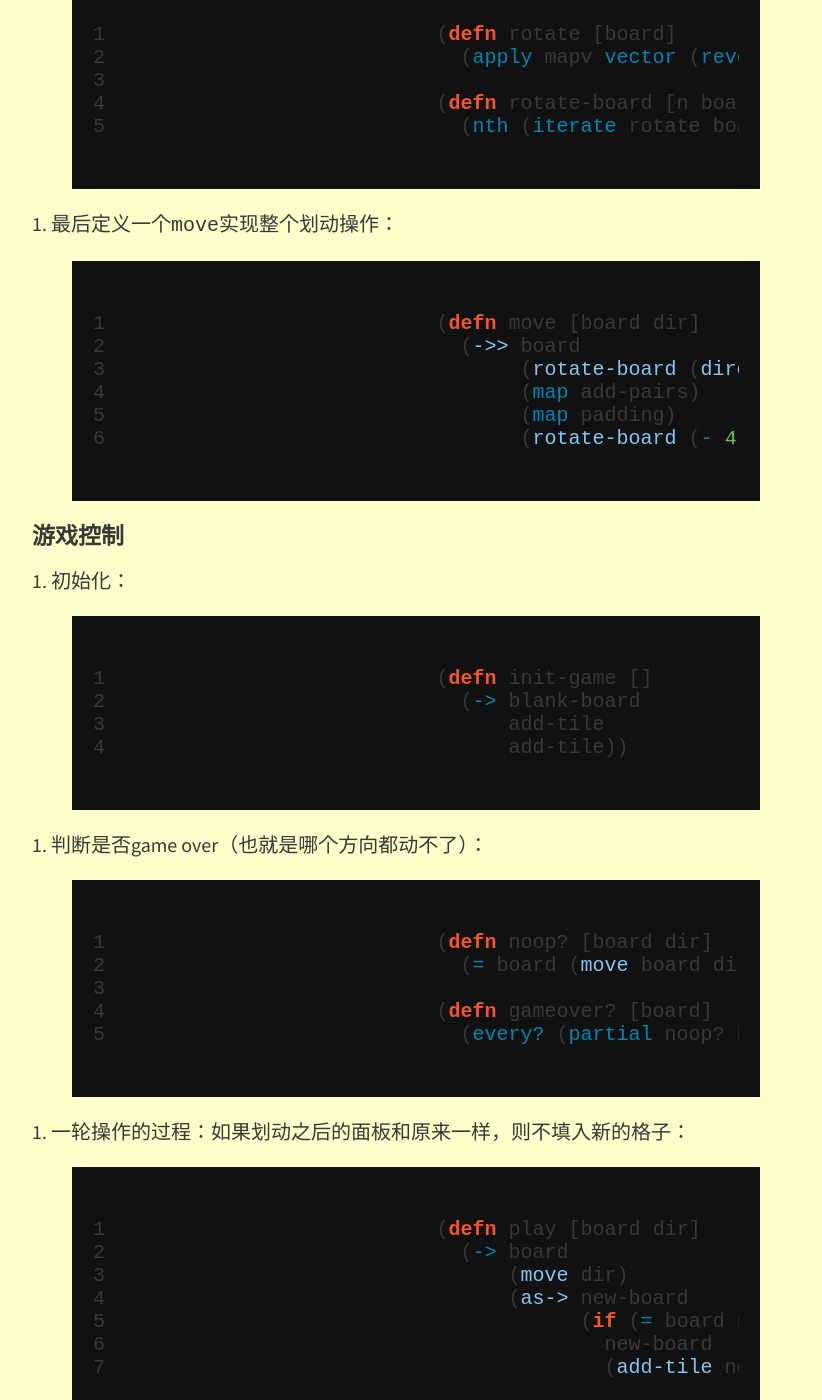
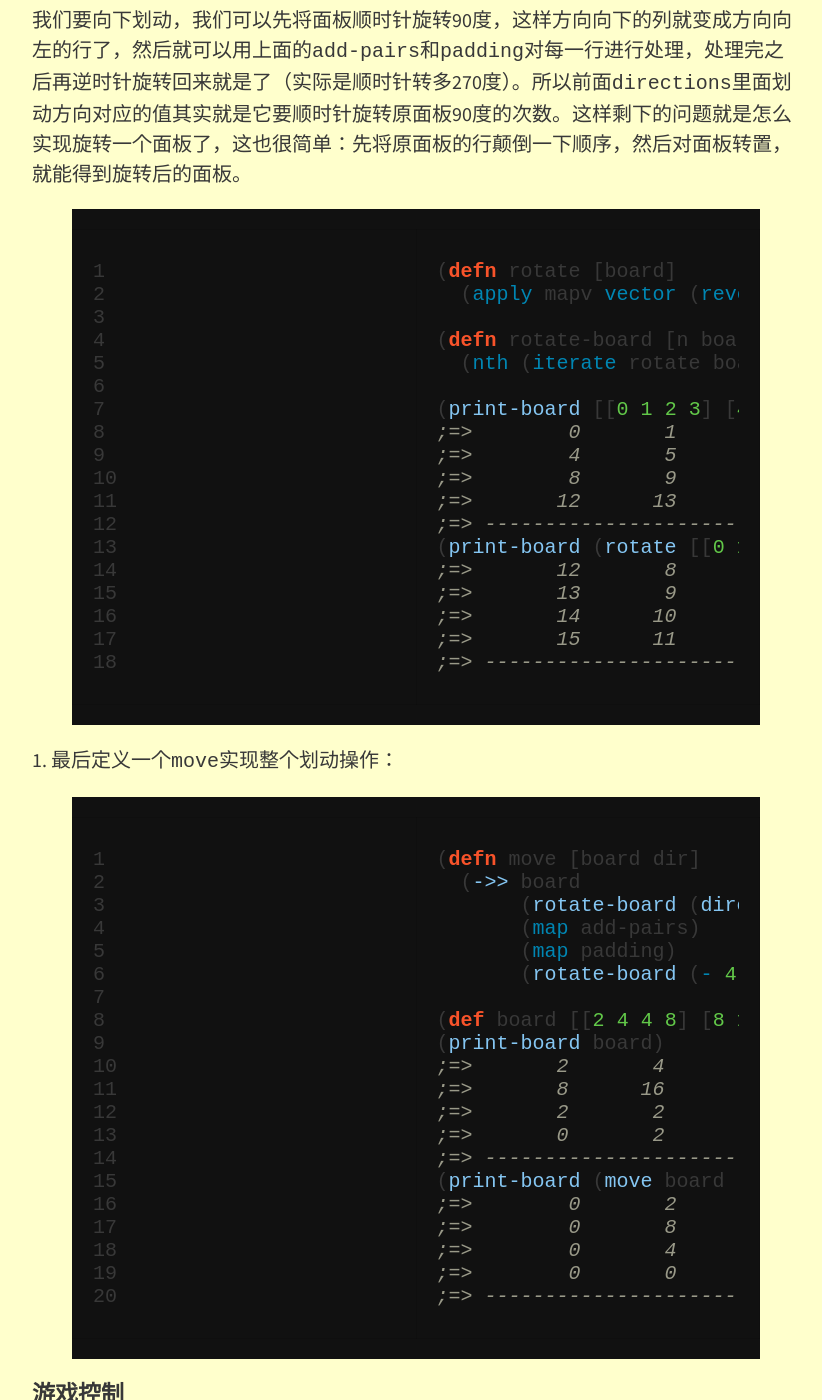
Before and after one commit to ChuitoChan/ChuitoChan.github.io, a Jekyll site: the page built from _posts/2015-08-10-2048-in-clojure.md, in a window 1280 px wide and 1400 px high, scrolled down 3054 px. Shown: the whole window, without its empty margins (224-1046 px from the left). Built offline with Jekyll 4.4.1, drawn with Linux system fonts in a browser that asks for light colours; nearby versions of some CDN libraries; some of the changed text lies outside the part shown.

Commit message:
Update 2015-08-10-2048-in-clojure.md

```diff
--- a/_posts/2015-08-10-2048-in-clojure.md
+++ b/_posts/2015-08-10-2048-in-clojure.md
@@ -4,9 +4,10 @@
 feature-img: "img/sample_feature_img_2.png"
 ---
 
-上一篇博文好像水过头了，这次得来点认真的了——用`Clojure`写个`2048`小游戏。由于可是用`Clojure`写的哦，相对于其他语言的各种`for`、`while`，可能会有点不同哦！
+上一篇博文好像水过头了，这次得来点认真的了——用`Clojure`写个[2048](http://gabrielecirulli.github.io/2048/)小游戏。由于是用`Clojure`写的哦，相对于其他语言的各种`for`、`while`，可能会有点不同哦！
 
 不多说废话，开始吧~~~~~~~~~~~~~~~~~~~
+<br>
 <br>
 首先用`vector`定义一个空面板（用0表示空格子）：
 {% highlight clojure linenos %}
@@ -32,6 +33,9 @@
         y (range 4)
         :when (zero? (get-in board [x y]))]
     [x y]))
+
+(blanks [[2 4 4 8] [8 16 0 8] [2 2 4 2] [0 2 4 4]])
+;=> ([1 2] [3 0])
 {% endhighlight clojure %}
 
 2. 随机给一个空格子填入2或4（概率分别为P(2)=0.9，P(4)=0.1）:
@@ -52,8 +56,14 @@
       (println))
     (println "--------------------------------")
     board))
+
 (print-board (add-tile blank-board))
-;=>
+;=>        0       0       0       0
+;=>        0       0       0       0
+;=>        0       2       0       0
+;=>        0       0       0       0
+;=> --------------------------------
+;=> [[0 0 0 0] [0 0 0 0] [0 2 0 0] [0 0 0 0]]
 {% endhighlight clojure %}
 
 
@@ -85,6 +95,19 @@
 
 (defn rotate-board [n board]
   (nth (iterate rotate board) n))
+
+(print-board [[0 1 2 3] [4 5 6 7] [8 9 10 11] [12 13 14 15]])
+;=>        0       1       2       3
+;=>        4       5       6       7
+;=>        8       9      10      11
+;=>       12      13      14      15
+;=> --------------------------------
+(print-board (rotate [[0 1 2 3] [4 5 6 7] [8 9 10 11] [12 13 14 15]]))
+;=>       12       8       4       0
+;=>       13       9       5       1
+;=>       14      10       6       2
+;=>       15      11       7       3
+;=> --------------------------------
 {% endhighlight clojure %}
 
 
@@ -96,6 +119,20 @@
        (map add-pairs)
        (map padding)
        (rotate-board (- 4 (directions dir)))))
+
+(def board [[2 4 4 8] [8 16 0 8] [2 2 4 2] [0 2 4 4]])
+(print-board board)
+;=>       2       4       4       8
+;=>       8      16       0       8
+;=>       2       2       4       2
+;=>       0       2       4       4
+;=> --------------------------------
+(print-board (move board :right))
+;=>        0       2       8       8
+;=>        0       8      16       8
+;=>        0       4       4       2
+;=>        0       0       2       8
+;=> --------------------------------
 {% endhighlight clojure %}
 
 #### 游戏控制
@@ -152,10 +189,17 @@
 <br>
 <br>
 <br>
+<br>
+<br>
+<br>
+<br>
+<br>
+<br>
+<br>
 
 
 
-以为这样就结束了吗？呵呵！滚动条还有一半，请放心食用！！！
+以为这样就结束了吗？呵呵！滚动条还有一半呢，请放心食用！！！
 <br>
 <br>
 <br>
```
Also changed, not shown: other parts of _posts/2015-08-10-2048-in-clojure.md (+1 -1 lines).
